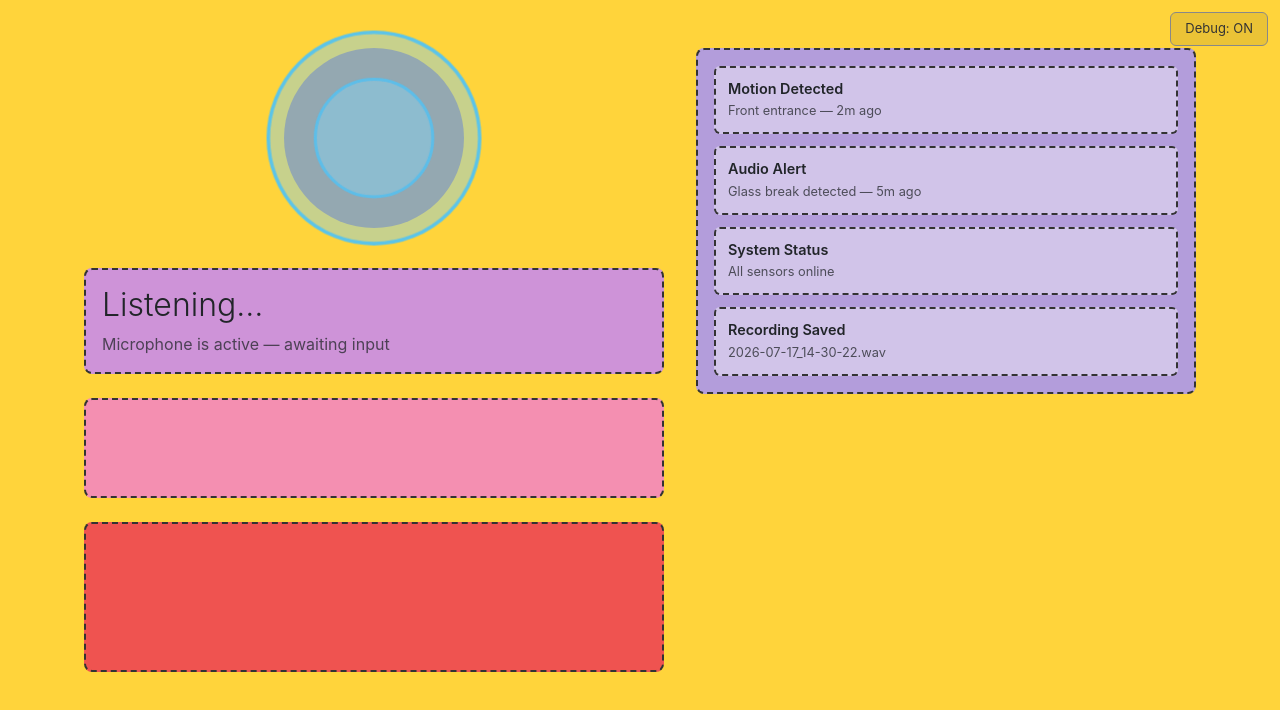
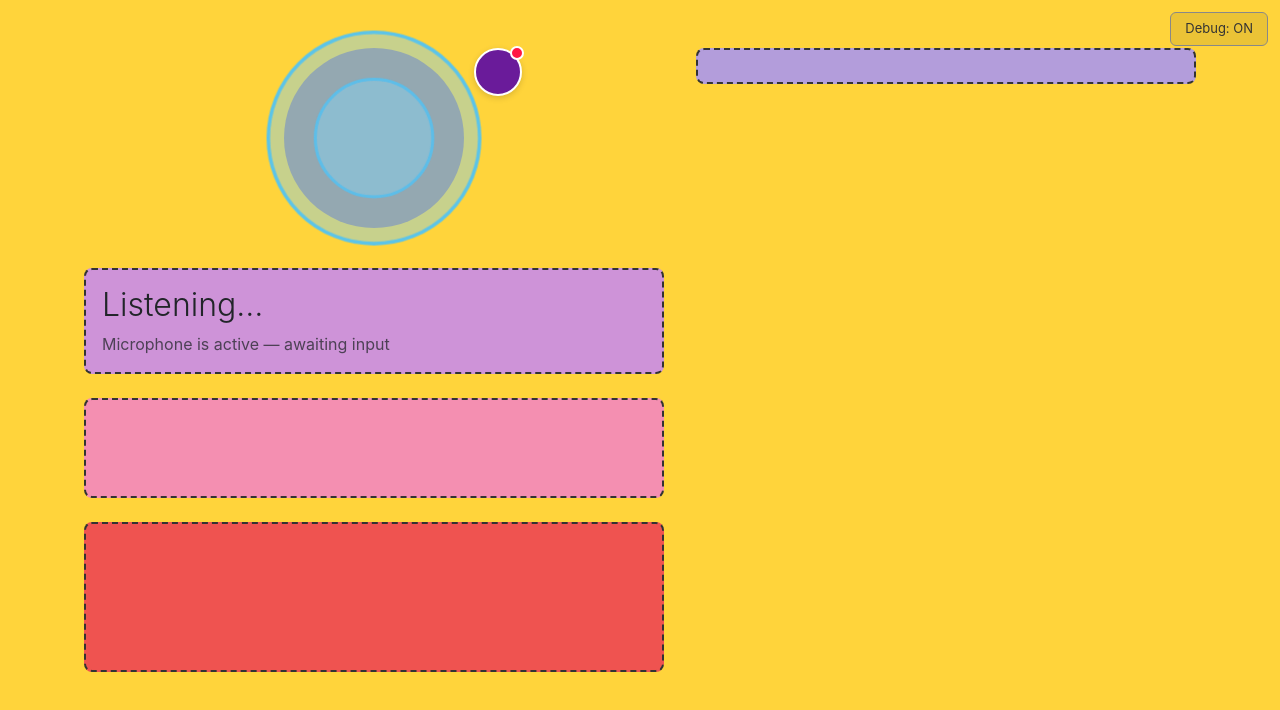
Before and after one commit to milkchocolatejr/Rights-Gaurdian, a plain HTML site: page pages/listening.html in a window 1280 px wide. Both pictures are taken after a click on the element 374 px from the left and 138 px from the top of the page. Drawn offline with nearby package versions, Linux system fonts and the light colour scheme.

Commit message:
Added notices and events

```diff
--- a/css/listening.css
+++ b/css/listening.css
@@ -13,6 +13,8 @@
   --bg-transcript: transparent;
   --bg-notifications: transparent;
   --bg-notification-item: transparent;
+  --bg-notif-btn: #e0e0e0;
+  --bg-notif-badge: #ef5350;
   --section-border: 1px solid #ddd;
 }
 
@@ -28,6 +30,8 @@ body.debug {
   --bg-transcript: #ef5350;
   --bg-notifications: #b39ddb;
   --bg-notification-item: #d1c4e9;
+  --bg-notif-btn: #6a1b9a;
+  --bg-notif-badge: #ff1744;
   --section-border: 2px dashed #333;
 }
 
@@ -46,14 +50,21 @@ body.listening-page {
   gap: 2rem;
 }
 
+.listening-breathing-row {
+  position: relative;
+  display: flex;
+  justify-content: center;
+  margin-bottom: 2.5rem;
+}
+
 .listening-breathing {
   display: flex;
   align-items: center;
   justify-content: center;
   position: relative;
+  flex-shrink: 0;
   width: 180px;
   height: 180px;
-  margin: 0 auto 2.5rem;
   background: var(--bg-breathing);
   border-radius: 50%;
 }
@@ -73,6 +84,40 @@ body.listening-page {
   border: 3px solid var(--circle-border-inner);
   animation: breathe 3s ease-in-out infinite;
   animation-delay: -1s;
+}
+
+/* Notification alert button */
+.notif-alert-btn {
+  position: absolute;
+  top: 0;
+  left: calc(50% + 100px);
+  width: 48px;
+  height: 48px;
+  border-radius: 50%;
+  padding: 0;
+  display: flex;
+  align-items: center;
+  justify-content: center;
+  background: var(--bg-notif-btn);
+  border: 2px solid #fff;
+  cursor: pointer;
+  box-shadow: 0 2px 6px rgba(0,0,0,0.15);
+}
+
+.notif-alert-btn:hover {
+  filter: brightness(1.15);
+}
+
+/* Badge dot on the button's top-right */
+.notif-alert-badge {
+  position: absolute;
+  top: -4px;
+  right: -4px;
+  width: 14px;
+  height: 14px;
+  border-radius: 50%;
+  background: var(--bg-notif-badge);
+  border: 2px solid #fff;
 }
 
 .listening-breathing.paused .circle-outer,
--- a/js/listening.js
+++ b/js/listening.js
@@ -1,7 +1,31 @@
+const releventEvents = [];
+
+class RelevantEvent {
+  constructor(eventData) {
+    this.metadata = {
+      seen: false,
+      postedTimestamp: new Date().toISOString()
+    };
+    this.event = eventData;
+  }
+}
+
 function toggleAnimation() {
-    var el = document.getElementById('listening-breathing');
-    console.debug("Breathing animation clicked, " + el.classList)
-    if (el) {
-        el.classList.toggle('paused');
-    }
+  var el = document.getElementById('listening-breathing');
+  if (el) {
+    el.classList.toggle('paused');
+  }
 }
+
+function pushReleventEvent(event) {
+  releventEvents.push(event);
+  var panel = document.getElementById('notification-panel');
+  if (panel) {
+    panel.insertAdjacentHTML('afterbegin',
+      '<div id="notification-' + releventEvents.length + '" class="notification-item">' +
+        '<h3 class="notification-title">' + event.event.title + '</h3>' +
+        '<p class="notification-text">' + event.event.noteText + '</p>' +
+      '</div>'
+    );
+  }
+}
--- a/pages/listening.html
+++ b/pages/listening.html
@@ -42,9 +42,14 @@
       <div id="listening-main" class="listening-main">
 
         <!-- ===== Breathing Circles ===== -->
-        <div id="listening-breathing" class="listening-breathing">
-          <div id="circle-outer" class="circle-outer"></div>
-          <div id="circle-inner" class="circle-inner"></div>
+        <div class="listening-breathing-row">
+          <div id="listening-breathing" class="listening-breathing">
+            <div id="circle-outer" class="circle-outer"></div>
+            <div id="circle-inner" class="circle-inner"></div>
+          </div>
+          <button id="notif-alert-btn" class="btn notif-alert-btn" type="button">
+            <span class="notif-alert-badge"></span>
+          </button>
         </div>
 
         <!-- ===== Sections (stacked vertically) ===== -->
@@ -70,22 +75,6 @@
 
       <!-- ===== Notifications Panel (side panel on desktop, below on mobile) ===== -->
       <aside id="notification-panel" class="listening-notifications">
-        <div id="notification-1" class="notification-item">
-          <h3 class="notification-title">Motion Detected</h3>
-          <p class="notification-text">Front entrance — 2m ago</p>
-        </div>
-        <div id="notification-2" class="notification-item">
-          <h3 class="notification-title">Audio Alert</h3>
-          <p class="notification-text">Glass break detected — 5m ago</p>
-        </div>
-        <div id="notification-3" class="notification-item">
-          <h3 class="notification-title">System Status</h3>
-          <p class="notification-text">All sensors online</p>
-        </div>
-        <div id="notification-4" class="notification-item">
-          <h3 class="notification-title">Recording Saved</h3>
-          <p class="notification-text">2026-07-17_14-30-22.wav</p>
-        </div>
       </aside>
 
     </div>
```
Also changed, not shown: .omo/run-continuation/ses_09457d67dffeWbOF4dUhk57YAR.json.
